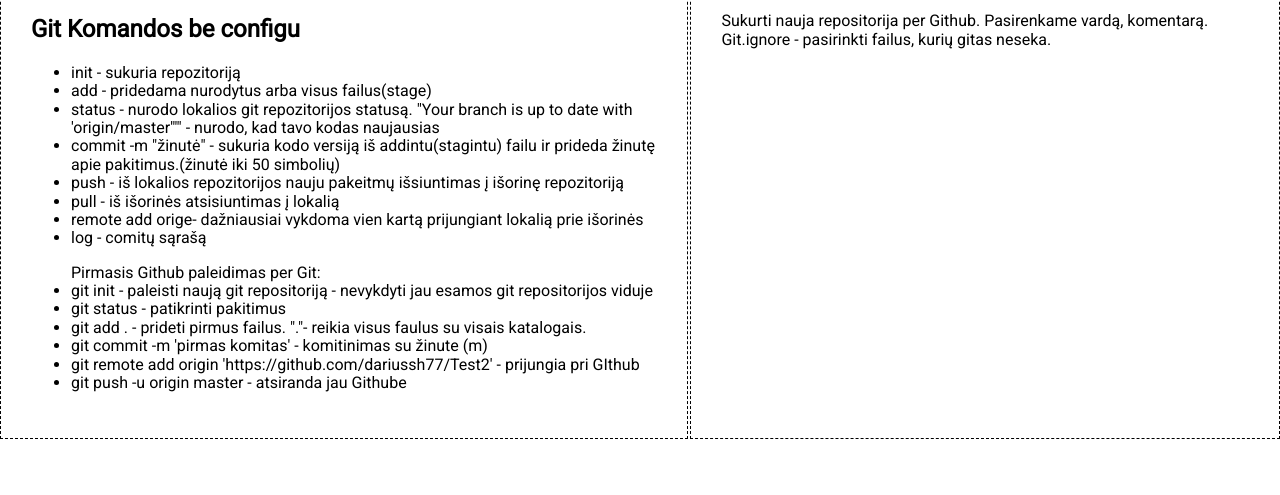
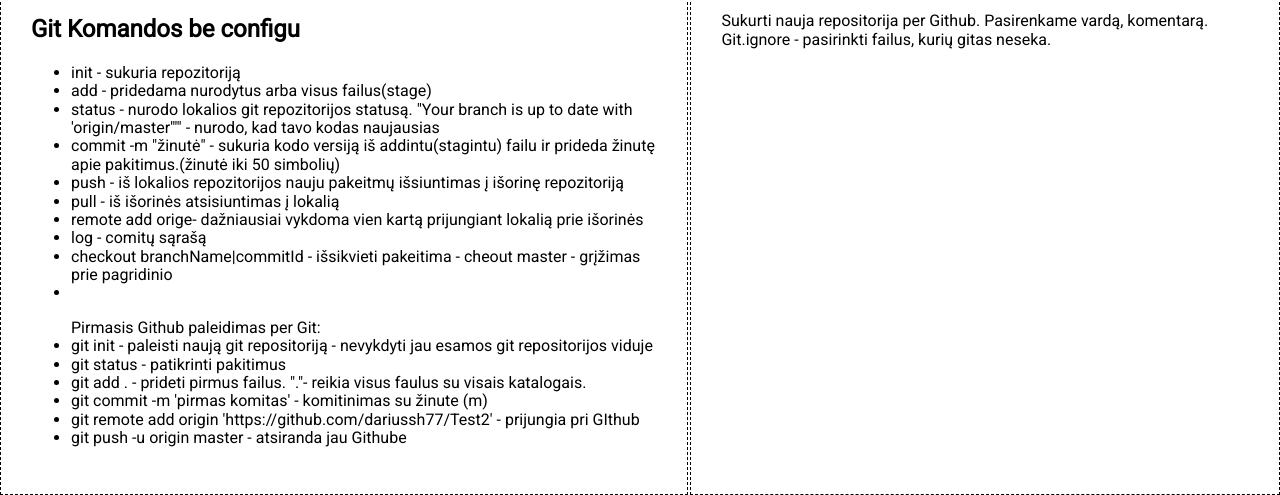
Before and after one commit to dariussh77/Test2, a plain HTML site: page Pamoka 41 - Git ir Github įžanga/index.html in a window 1280 px wide. Shown: the part 398-893 px from the top of the page. Before the commit the page ends 837 px from the top, so only its background shows below. Drawn offline with nearby package versions, Linux system fonts and the light colour scheme.

Commit message:
checkoutas

```diff
--- a/Pamoka 41 - Git ir Github įžanga/index.html
+++ b/Pamoka 41 - Git ir Github įžanga/index.html
@@ -33,7 +33,8 @@
                 <li>pull - iš išorinės atsisiuntimas į lokalią</li>
                 <li>remote add orige-  dažniausiai vykdoma vien kartą prijungiant  lokalią prie išorinės</li>
                 <li>log - comitų sąrašą</li>
-
+                <li>checkout branchName|commitId - išsikvieti pakeitima - cheout master - grįžimas prie pagridinio</li>
+                <li></li>
             </ul>
 
             <ul>Pirmasis Github paleidimas per Git:
@@ -43,6 +44,7 @@
                 <li>git commit -m 'pirmas komitas' - komitinimas su žinute (m) </li>
                 <li> git remote add origin 'https://github.com/dariussh77/Test2' - prijungia pri GIthub</li>
                 <li>git push -u origin master - atsiranda jau Githube</li>
+
             </ul>
         </section>
         <hr>
```
